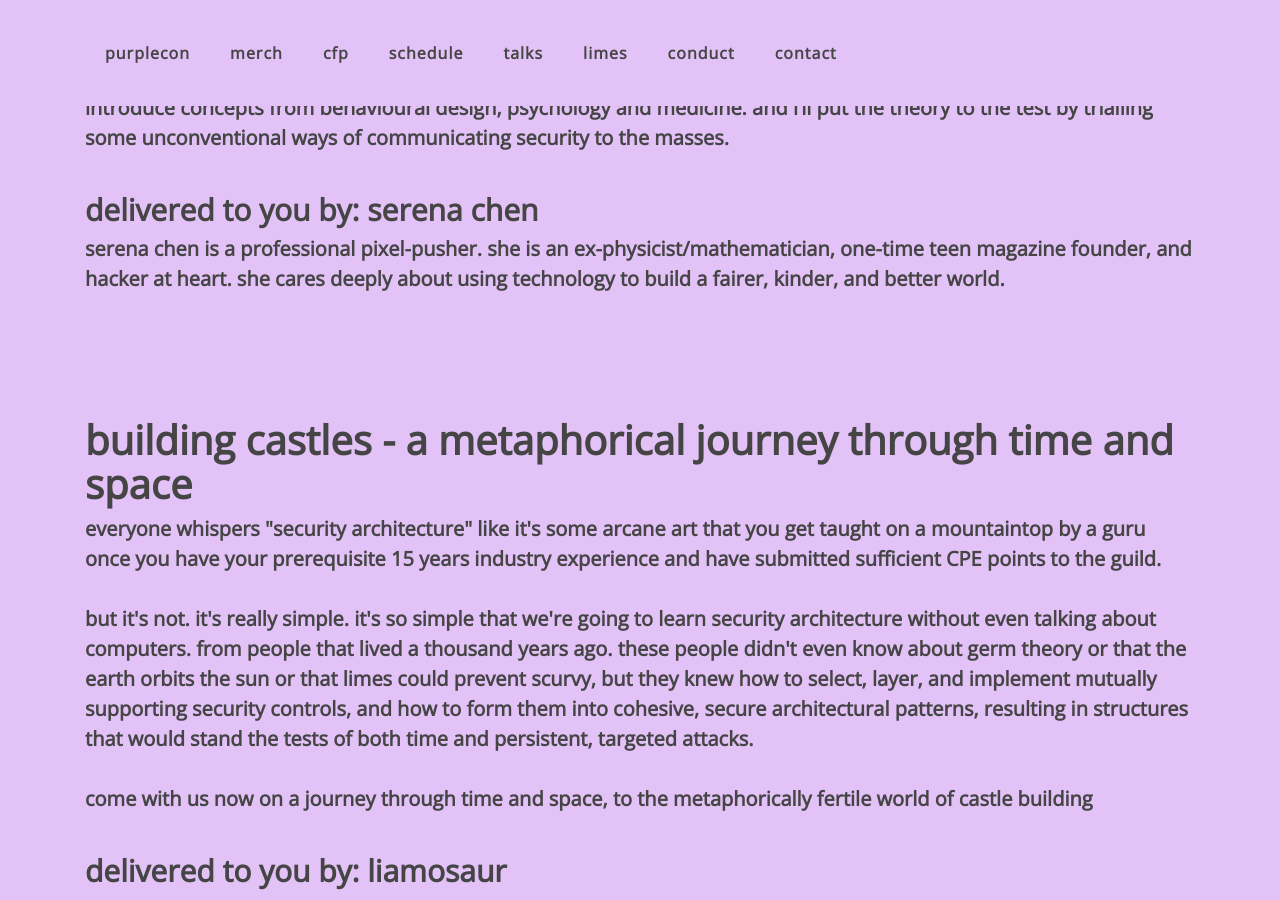
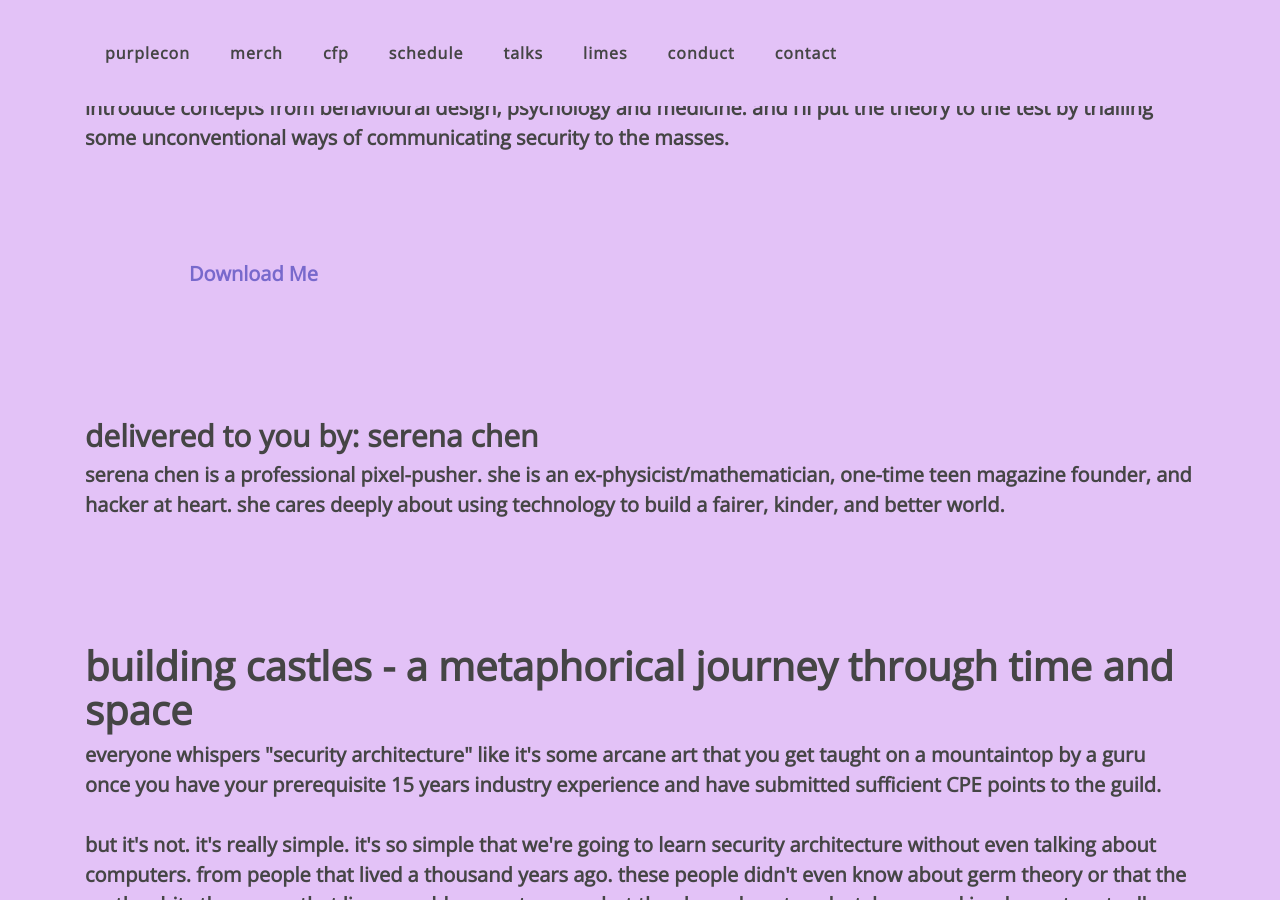
Before and after one commit to purplecon/2018.purplecon.nz, a Jekyll site: the page built from talks/index.html, in a window 1280 px wide and 900 px high, scrolled down 836 px. Built offline with Jekyll 4.4.1, drawn with Linux system fonts in a browser that asks for light colours.

Commit message:
Adding great-archive link support

```diff
--- /dev/null
+++ b/_data/archive.csv
@@ -0,0 +1,2 @@
+text,href,id
+"Download Me","https://example.com",serena-chen
--- a/talks/index.html
+++ b/talks/index.html
@@ -21,6 +21,13 @@ layout: default
           <div class="talk-content">
               <h3 class="title">{{ talk.title}}</h3>
               <p class="abstract">{{ talk.description }}</p>
+              <p class="archive">
+                {% for link in site.data.archive %}
+                {% if talk.id == link.id %}
+                    <a class="archive-link" href="{{ link.href }}">{{ link.text }}</a>
+                {% endif %}
+                {% endfor %}
+              </p>
           </div>
           <div class="speaker">
               <h4 class="speaker"><span class="speaker-prefix">delivered to you by: </span>{{ talk.speaker }}</h3>
```
